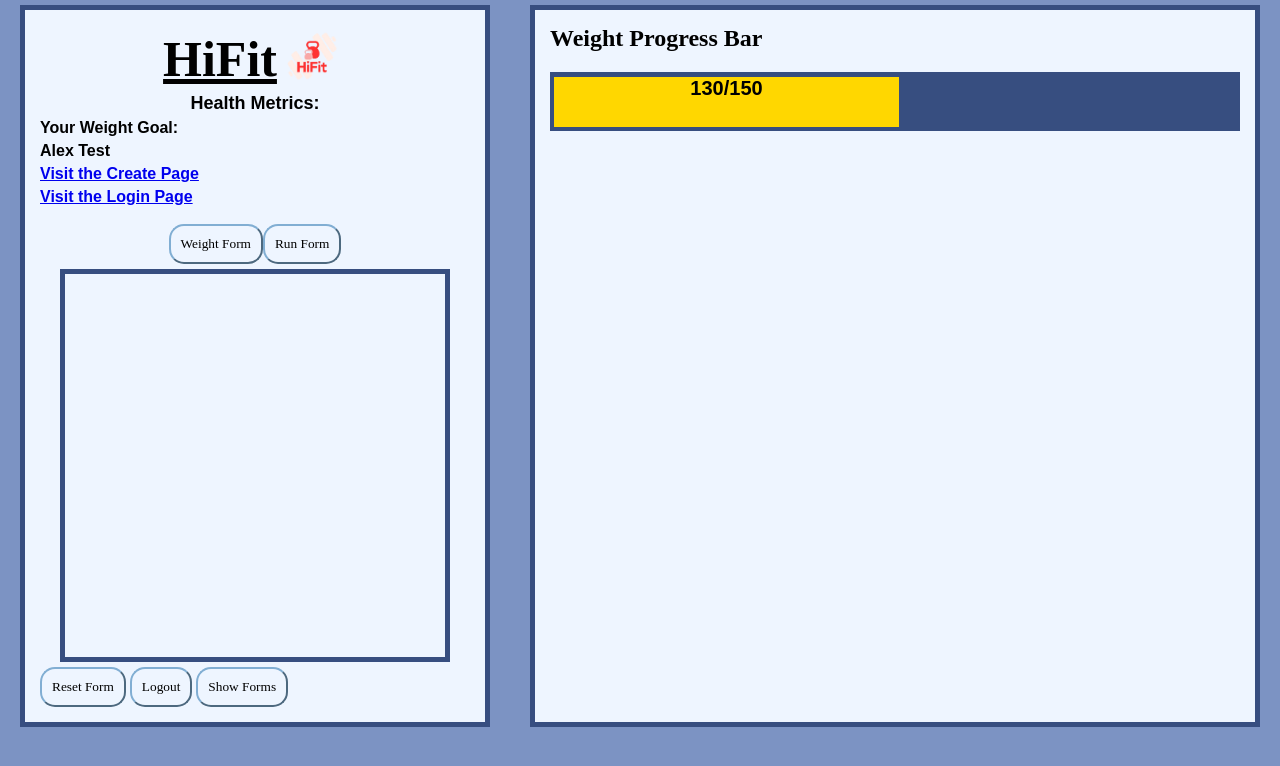
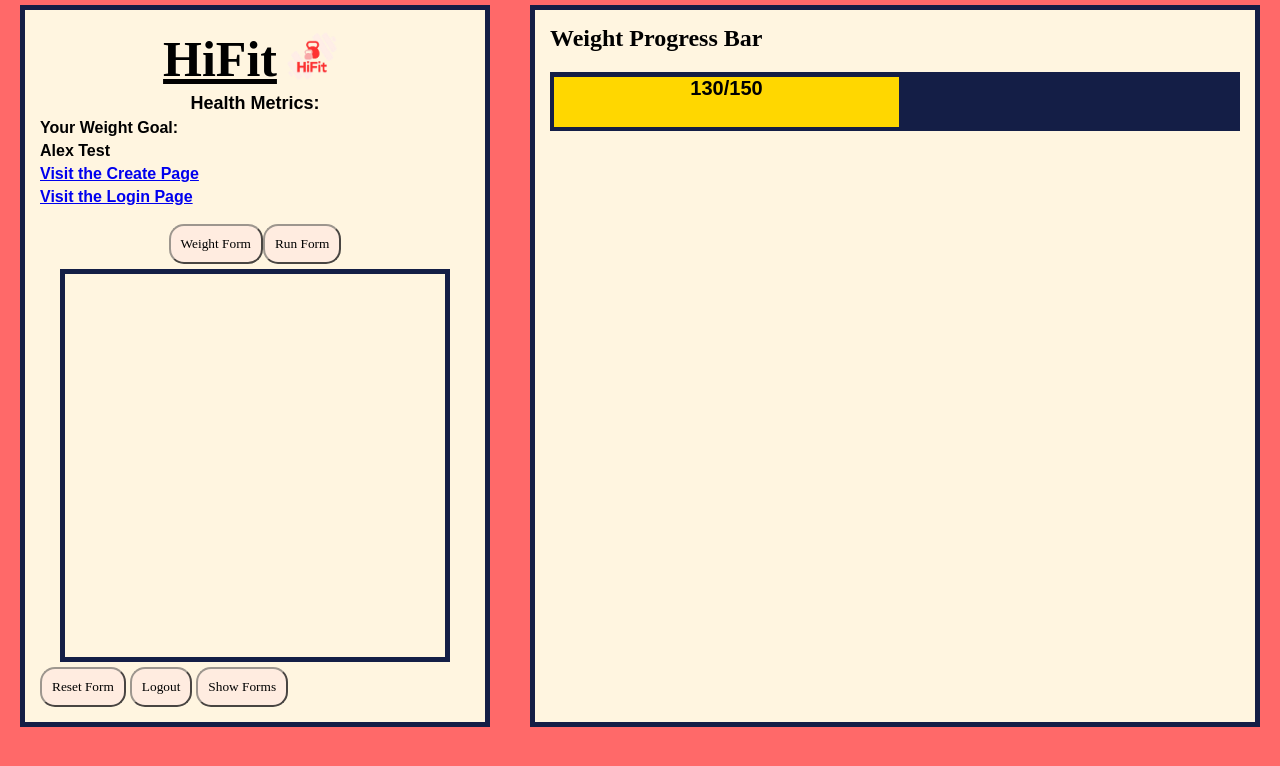
Before and after one commit to fightme4ls/HiFit, a website: page public/home.html in a window 1280 px wide. Drawn offline with Linux system fonts and the light colour scheme; no server answers.

Commit message:
Red Red Red
Big Red AHHHH

```diff
--- a/public/styles.css
+++ b/public/styles.css
@@ -61,21 +61,21 @@ body {
   max-width: 600px;
 }
 body{
-  background-color: #7C93C3;
+  background-color: #FF6969;
 }
 .form, .progress, .check, .project-details{
-  background-color: #EEF5FF;
-  border-color: #374e80;
+  background-color: #FFF5E0;
+  border-color: #141E46;
 }
 #healthProgress {
-  background-color: #374e80;
+  background-color: #141E46;
 }
 button {
-  background-color: #EEF5FF;
-  border-color:#81aed3 ;
+  background-color: #ffece0;
+  border-color:#9d968e;
 }
 button:hover {
-  background-color:#cfd9e6;
+  background-color:#f8b5b5;
 }
 
 .form, .progress, .check, .project-details{
```
